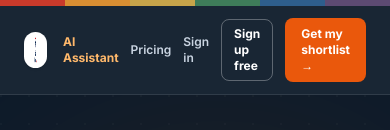
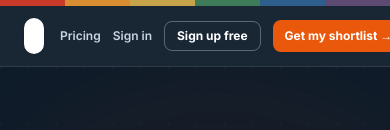
Before and after one commit to tianxiawudi1996-eng/glosource-ai, a Next.js app: page /en in a window 390 px wide. Shown: the top 130 px of the page. Built offline with nearby package versions, Linux system fonts and the light colour scheme; no server answers; a web font is replaced by a local one.

Commit message:
polish(en): mobile nav — no wrapped CTAs, assistant link desktop-only
On 390px the nav CTAs wrapped to two lines; keep Sign in / Sign up free /
Get my shortlist on single lines and show the AI Assistant link from sm up.

Co-Authored-By: Claude Fable 5 <noreply@anthropic.com>

```diff
--- a/app/en/page.tsx
+++ b/app/en/page.tsx
@@ -261,7 +261,7 @@ export default async function EnPage({
         <div className="max-w-6xl mx-auto px-6 py-3 flex items-center justify-between gap-4">
           <BrandLogo compact />
           <div className="flex items-center gap-3">
-            <Link href="/en/assistant" className="text-xs font-bold text-orange-300 hover:text-orange-200 transition-colors">AI Assistant</Link>
+            <Link href="/en/assistant" className="hidden sm:block text-xs font-bold text-orange-300 hover:text-orange-200 transition-colors">AI Assistant</Link>
             <a href="#sample-reports" className="text-xs font-semibold text-slate-300 hover:text-white transition-colors hidden sm:block">Sample report</a>
             <a href="#pricing" className="text-xs font-semibold text-slate-300 hover:text-white transition-colors">Pricing</a>
             <Link href="/en/blog" className="text-xs font-semibold text-slate-300 hover:text-white transition-colors hidden sm:block">Blog</Link>
@@ -278,15 +278,15 @@ export default async function EnPage({
               </>
             ) : (
               <>
-                <Link href="/en/login" className="text-xs font-semibold text-slate-300 hover:text-white transition-colors">
+                <Link href="/en/login" className="whitespace-nowrap text-xs font-semibold text-slate-300 hover:text-white transition-colors">
                   Sign in
                 </Link>
-                <Link href="/en/register" className="text-xs font-bold border border-white/30 text-white px-3 py-1.5 rounded-lg hover:bg-white/10 transition-colors">
+                <Link href="/en/register" className="whitespace-nowrap text-xs font-bold border border-white/30 text-white px-3 py-1.5 rounded-lg hover:bg-white/10 transition-colors">
                   Sign up free
                 </Link>
               </>
             )}
-            <ScrollCTA targetId="sourcing-tool" className="text-xs font-bold bg-[#EA580C] text-white px-4 py-2 rounded-lg hover:bg-[#DC4C00] transition-colors">
+            <ScrollCTA targetId="sourcing-tool" className="whitespace-nowrap text-xs font-bold bg-[#EA580C] text-white px-3 sm:px-4 py-2 rounded-lg hover:bg-[#DC4C00] transition-colors">
               Get my shortlist →
             </ScrollCTA>
           </div>
```
